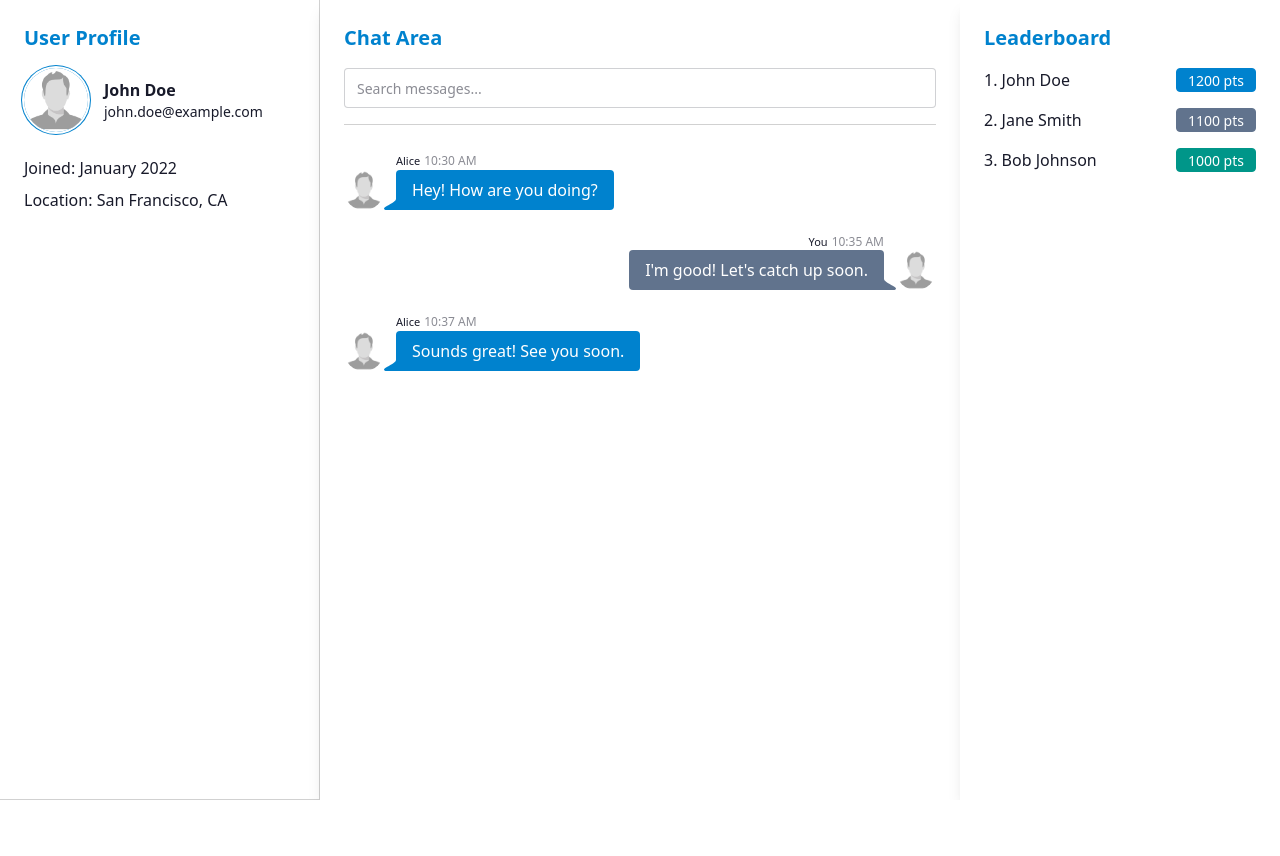
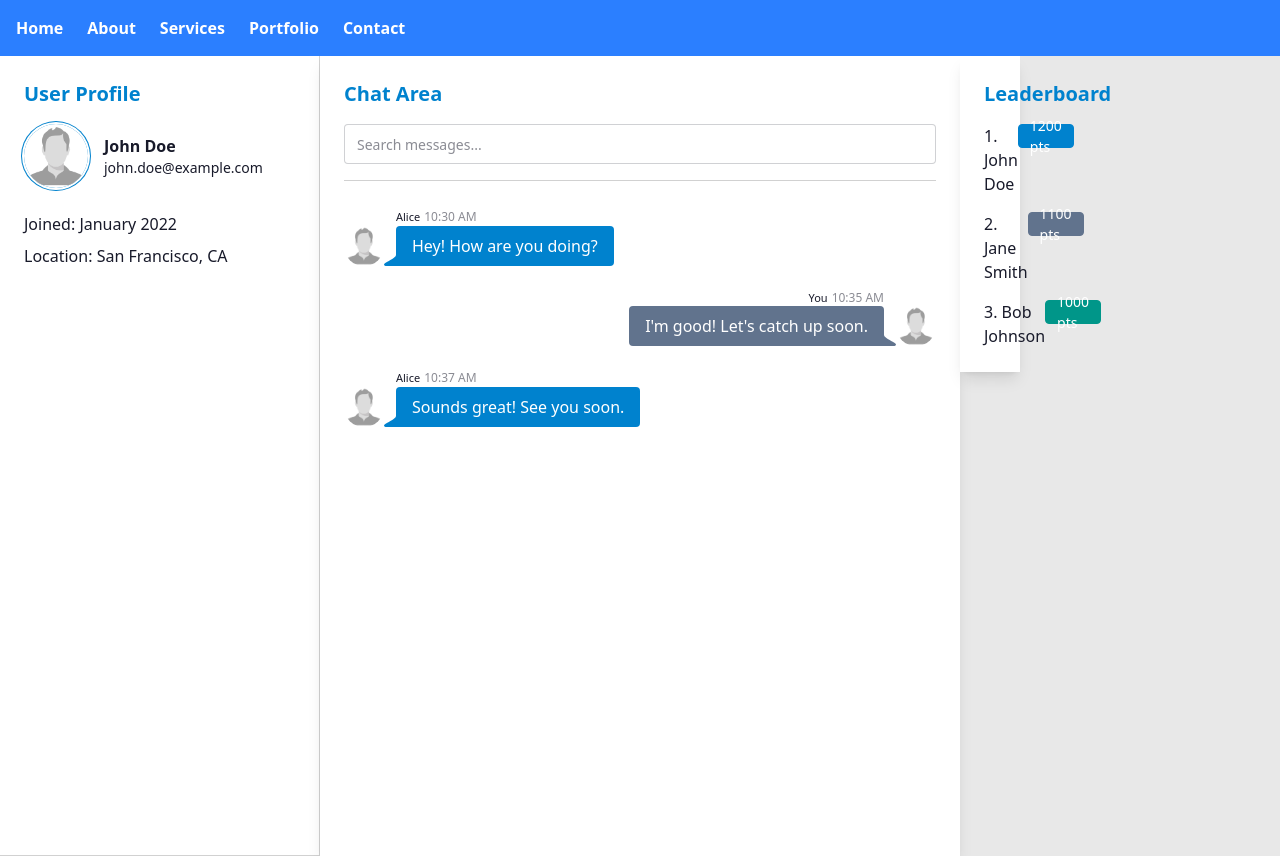
Before and after one commit to pushkar3872/Sr-Jr-connect, a React (Vite) app in the folder frontend/: page /home in a window 1280 px wide. Before the commit the page ends 800 px from the top, so only its background shows below. Built offline with nearby package versions, Linux system fonts and the light colour scheme.

Commit message:
puhkar changes the design of the pages

```diff
--- a/frontend/src/App.jsx
+++ b/frontend/src/App.jsx
@@ -4,9 +4,15 @@ import LoginPage from './logincomponents/LoginPage';
 import RegisterPage from './logincomponents/RegisterPage';
 import HomePage from './pages/HomePage';
 
+import NavBar from './NavBar';
+
 function App() {
   return (
     <div className="min-h-screen bg-base-200">
+
+      <NavBar/>
+
+
       <Routes>
         <Route path="/" element={<WelcomePage />} />
         <Route path="/login" element={<LoginPage />} />
--- /dev/null
+++ b/frontend/src/NavBar.jsx
@@ -0,0 +1,23 @@
+import React from 'react'
+
+// here we are going to navigate the pages from the one of the path to the another path
+// Just need to give the link and do route it from the App.jsx
+// get the NavBar.jsx into the Home page and and direct it from there, accordingly
+export default function NavBar() {
+  return (
+    <div>
+        <div>
+        <nav class="bg-blue-500 p-4">
+    <ul class="flex space-x-6">
+      <li><a href="/home" class="text-white hover:text-gray-300 font-semibold">Home</a></li>
+      <li><a href="#" class="text-white hover:text-gray-300 font-semibold">About</a></li>
+      <li><a href="#" class="text-white hover:text-gray-300 font-semibold">Services</a></li>
+      <li><a href="#" class="text-white hover:text-gray-300 font-semibold">Portfolio</a></li>
+      <li><a href="#" class="text-white hover:text-gray-300 font-semibold">Contact</a></li>
+    </ul>
+  </nav>
+        </div>
+
+    </div>
+  )
+}
--- /dev/null
+++ b/frontend/src/containers/GeneralUpdate.jsx
@@ -0,0 +1,56 @@
+import React from 'react'
+
+export default function GeneralUpdate() {
+  return (
+    <div className="w-full md:w-2/4 bg-base-100 p-6 shadow-lg">
+        <h3 className="text-xl font-semibold text-primary mb-4">Chat Area</h3>
+        <div className="border-b border-base-300 mb-6 pb-4">
+          <input
+            type="text"
+            placeholder="Search messages..."
+            className="input input-bordered w-full"
+          />
+        </div>
+        <div className="space-y-4">
+          {/* Received Message (Chat Start) */}
+          <div className="chat chat-start">
+            <div className="chat-image avatar">
+              <div className="w-10 rounded-full">
+                <img src="/avatar.png" alt="Alice" />
+              </div>
+            </div>
+            <div className="chat-header">
+              Alice <time className="text-xs opacity-50">10:30 AM</time>
+            </div>
+            <div className="chat-bubble bg-primary text-primary-content">Hey! How are you doing?</div>
+          </div>
+
+          {/* Sent Message (Chat End) */}
+          <div className="chat chat-end">
+            <div className="chat-image avatar">
+              <div className="w-10 rounded-full">
+                <img src="/avatar.png" alt="You" />
+              </div>
+            </div>
+            <div className="chat-header">
+              You <time className="text-xs opacity-50">10:35 AM</time>
+            </div>
+            <div className="chat-bubble bg-secondary text-secondary-content">I'm good! Let's catch up soon.</div>
+          </div>
+
+          {/* Another Received Message (Chat Start) */}
+          <div className="chat chat-start">
+            <div className="chat-image avatar">
+              <div className="w-10 rounded-full">
+                <img src="/avatar.png" alt="Alice" />
+              </div>
+            </div>
+            <div className="chat-header">
+              Alice <time className="text-xs opacity-50">10:37 AM</time>
+            </div>
+            <div className="chat-bubble bg-primary text-primary-content">Sounds great! See you soon.</div>
+          </div>
+        </div>
+      </div>
+  )
+}
--- /dev/null
+++ b/frontend/src/containers/LeaderBoard.jsx
@@ -0,0 +1,26 @@
+import React from 'react'
+
+export default function LeaderBoard() {
+  return (
+    <div>
+      <div className="w-full md:w-1/4 bg-base-100 p-6 shadow-lg">
+        <h3 className="text-xl font-semibold text-primary mb-4">Leaderboard</h3>
+        <div className="space-y-4">
+          <div className="flex justify-between text-base-content">
+            <span>1. John Doe</span>
+            <span className="badge badge-primary">1200 pts</span>
+          </div>
+          <div className="flex justify-between text-base-content">
+            <span>2. Jane Smith</span>
+            <span className="badge badge-secondary">1100 pts</span>
+          </div>
+          <div className="flex justify-between text-base-content">
+            <span>3. Bob Johnson</span>
+            <span className="badge badge-accent">1000 pts</span>
+          </div>
+        </div>
+      </div>
+
+    </div>
+  )
+}
--- /dev/null
+++ b/frontend/src/containers/Profile.jsx
@@ -0,0 +1,25 @@
+import React from 'react'
+
+export default function Profile() {
+  return (
+
+     <div className="w-full md:w-1/4 bg-base-100 p-6 border-b md:border-r border-base-300 shadow-lg">
+        <h3 className="text-xl font-semibold text-primary mb-4">User Profile</h3>
+        <div className="flex flex-col sm:flex-row items-center mb-6">
+          <div className="avatar">
+            <div className="w-16 rounded-full ring ring-primary ring-offset-base-100 ring-offset-2">
+              <img src="/avatar.png" alt="Profile" />
+            </div>
+          </div>
+          <div className="mt-4 sm:mt-0 sm:ml-4 text-center sm:text-left">
+            <h4 className="font-semibold text-base-content">John Doe</h4>
+            <p className="text-sm text-base-content">john.doe@example.com</p>
+          </div>
+        </div>
+        <div className="text-base-content text-center sm:text-left">
+          <p className="mb-2">Joined: January 2022</p>
+          <p>Location: San Francisco, CA</p>
+        </div>
+      </div>
+  )
+}
--- a/frontend/src/pages/HomePage.jsx
+++ b/frontend/src/pages/HomePage.jsx
@@ -1,98 +1,31 @@
 import React from 'react';
 
+//importing the containers on the home page
+import Profile from '../containers/Profile';
+import GeneralUpdate from '../containers/GeneralUpdate';
+import LeaderBoard from '../containers/LeaderBoard';
+
+import NavBar from '../NavBar';
 export default function HomePage() {
   return (
     <div className="min-h-screen bg-base-200 flex flex-col md:flex-row">
+
+
+      {/*Here we are going to keep the NavBar page*/}
+
+
+
+
       {/* Left Section (User Profile) */}
-      <div className="w-full md:w-1/4 bg-base-100 p-6 border-b md:border-r border-base-300 shadow-lg">
-        <h3 className="text-xl font-semibold text-primary mb-4">User Profile</h3>
-        <div className="flex flex-col sm:flex-row items-center mb-6">
-          <div className="avatar">
-            <div className="w-16 rounded-full ring ring-primary ring-offset-base-100 ring-offset-2">
-              <img src="/avatar.png" alt="Profile" />
-            </div>
-          </div>
-          <div className="mt-4 sm:mt-0 sm:ml-4 text-center sm:text-left">
-            <h4 className="font-semibold text-base-content">John Doe</h4>
-            <p className="text-sm text-base-content">john.doe@example.com</p>
-          </div>
-        </div>
-        <div className="text-base-content text-center sm:text-left">
-          <p className="mb-2">Joined: January 2022</p>
-          <p>Location: San Francisco, CA</p>
-        </div>
-      </div>
+
+     <Profile/>
 
       {/* Middle Section (Chat Area) */}
-      <div className="w-full md:w-2/4 bg-base-100 p-6 shadow-lg">
-        <h3 className="text-xl font-semibold text-primary mb-4">Chat Area</h3>
-        <div className="border-b border-base-300 mb-6 pb-4">
-          <input
-            type="text"
-            placeholder="Search messages..."
-            className="input input-bordered w-full"
-          />
-        </div>
-        <div className="space-y-4">
-          {/* Received Message (Chat Start) */}
-          <div className="chat chat-start">
-            <div className="chat-image avatar">
-              <div className="w-10 rounded-full">
-                <img src="/avatar.png" alt="Alice" />
-              </div>
-            </div>
-            <div className="chat-header">
-              Alice <time className="text-xs opacity-50">10:30 AM</time>
-            </div>
-            <div className="chat-bubble bg-primary text-primary-content">Hey! How are you doing?</div>
-          </div>
-
-          {/* Sent Message (Chat End) */}
-          <div className="chat chat-end">
-            <div className="chat-image avatar">
-              <div className="w-10 rounded-full">
-                <img src="/avatar.png" alt="You" />
-              </div>
-            </div>
-            <div className="chat-header">
-              You <time className="text-xs opacity-50">10:35 AM</time>
-            </div>
-            <div className="chat-bubble bg-secondary text-secondary-content">I'm good! Let's catch up soon.</div>
-          </div>
-
-          {/* Another Received Message (Chat Start) */}
-          <div className="chat chat-start">
-            <div className="chat-image avatar">
-              <div className="w-10 rounded-full">
-                <img src="/avatar.png" alt="Alice" />
-              </div>
-            </div>
-            <div className="chat-header">
-              Alice <time className="text-xs opacity-50">10:37 AM</time>
-            </div>
-            <div className="chat-bubble bg-primary text-primary-content">Sounds great! See you soon.</div>
-          </div>
-        </div>
-      </div>
+      <GeneralUpdate/>
 
       {/* Right Section (Leaderboard) */}
-      <div className="w-full md:w-1/4 bg-base-100 p-6 shadow-lg">
-        <h3 className="text-xl font-semibold text-primary mb-4">Leaderboard</h3>
-        <div className="space-y-4">
-          <div className="flex justify-between text-base-content">
-            <span>1. John Doe</span>
-            <span className="badge badge-primary">1200 pts</span>
-          </div>
-          <div className="flex justify-between text-base-content">
-            <span>2. Jane Smith</span>
-            <span className="badge badge-secondary">1100 pts</span>
-          </div>
-          <div className="flex justify-between text-base-content">
-            <span>3. Bob Johnson</span>
-            <span className="badge badge-accent">1000 pts</span>
-          </div>
-        </div>
-      </div>
+      <LeaderBoard/>
+
     </div>
   );
 }
```
